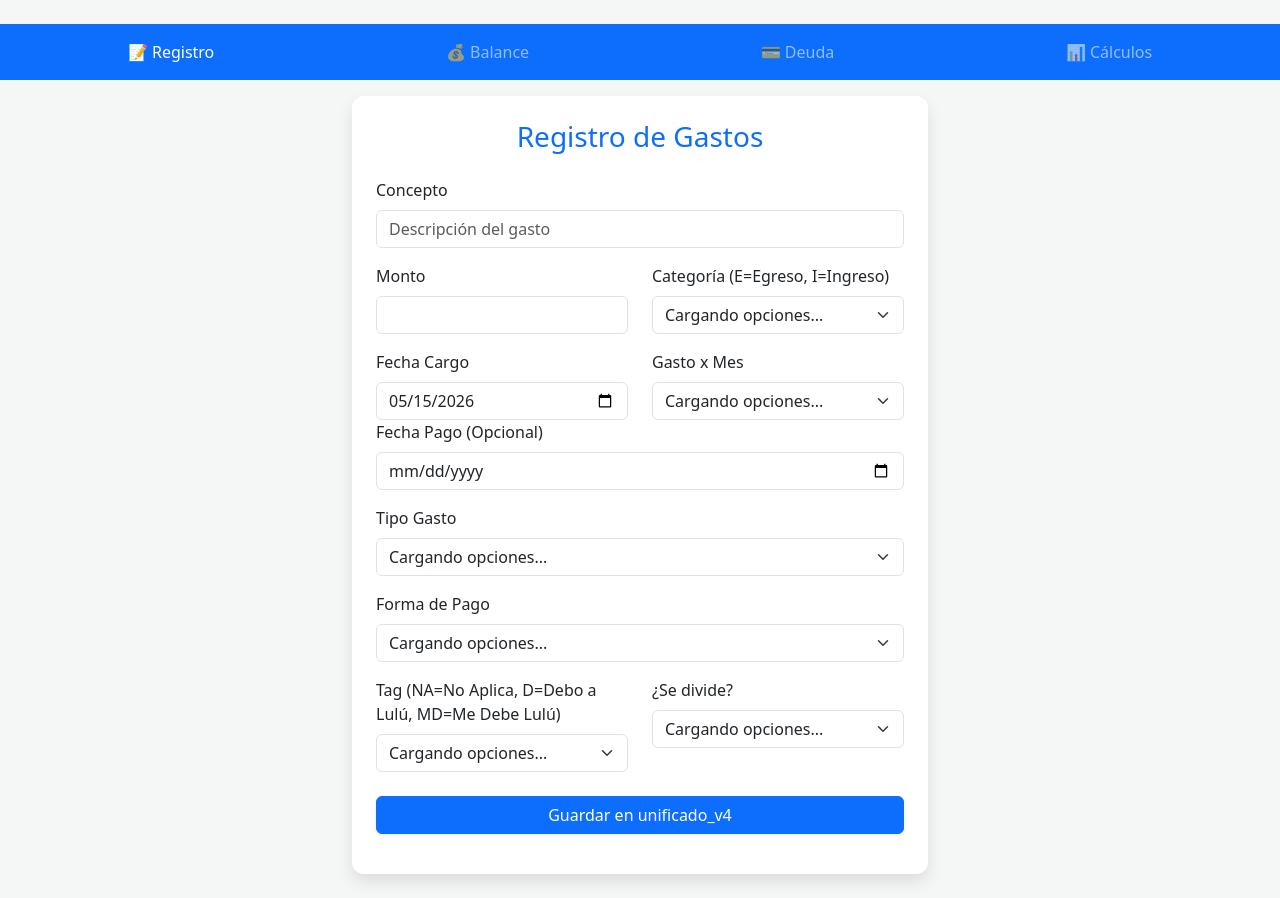
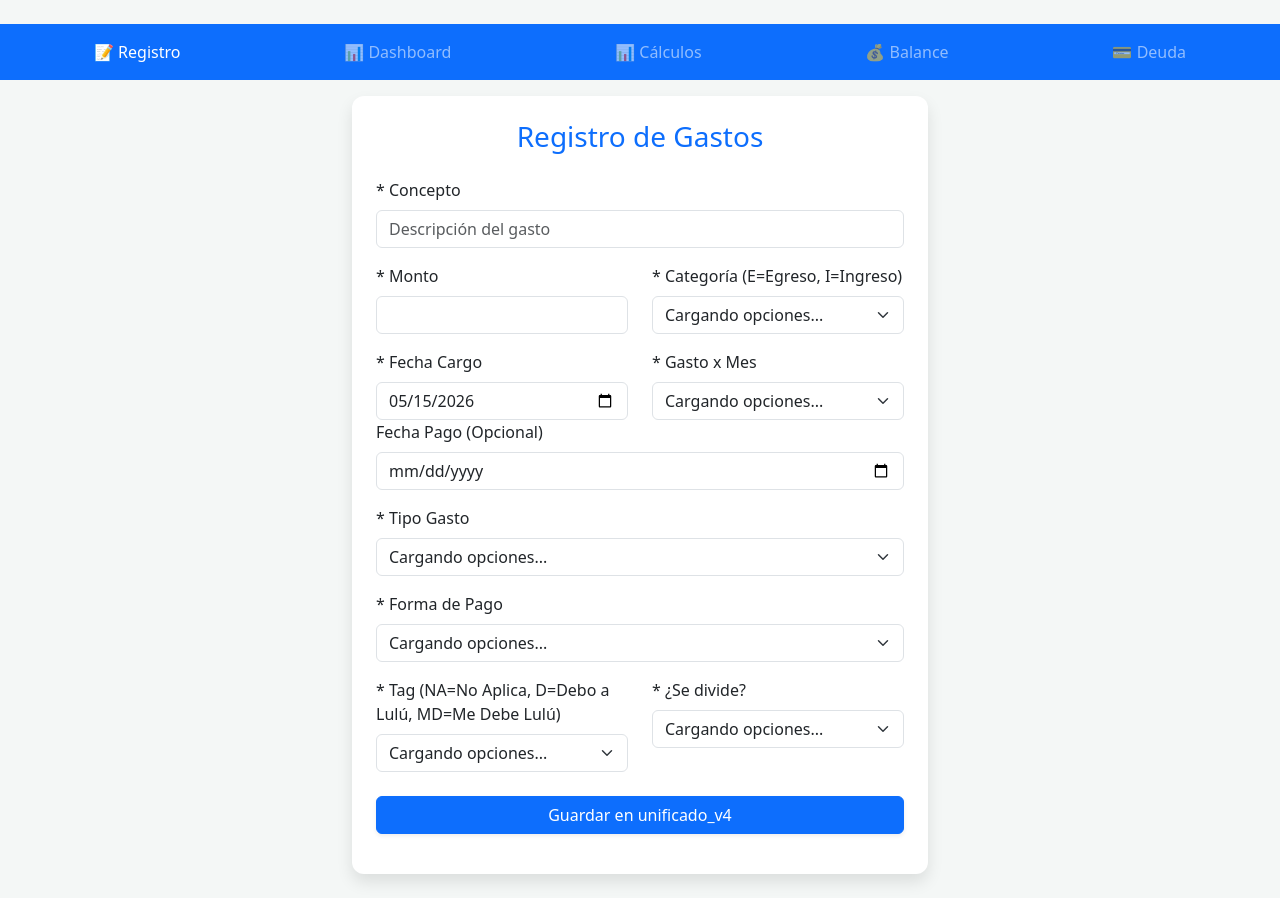
Before and after one commit to JFRG28/dashboard_gastos, a website: page src/index.html.html in a window 1280 px wide. Drawn offline with nearby package versions, Linux system fonts and the light colour scheme.

Commit message:
Add navigation links for Dashboard and Calculations; update form labels to indicate required fields

```diff
--- a/src/index.html.html
+++ b/src/index.html.html
@@ -14,9 +14,11 @@
     <div class="container-fluid">
       <div class="navbar-nav w-100 justify-content-around">
         <a class="nav-link active" onclick="nav('registro', this)">📝 Registro</a>
+        <a class="nav-link" onclick="nav('unificado_v4', this)">📊 Dashboard</a>
+        <a class="nav-link" onclick="nav('cálculos', this)">📊 Cálculos</a>
         <a class="nav-link" onclick="nav('balance', this)">💰 Balance</a>
         <a class="nav-link" onclick="nav('deuda', this)">💳 Deuda</a>
-        <a class="nav-link" onclick="nav('cálculos', this)">📊 Cálculos</a>
+
       </div>
     </div>
   </nav>
@@ -29,17 +31,17 @@
       <form id="mainForm">
 
         <div class="mb-3">
-          <label class="form-label font-weight-bold">Concepto</label>
+          <label class="form-label font-weight-bold">* Concepto</label>
           <input type="text" name="concepto" class="form-control" placeholder="Descripción del gasto" required>
         </div>
 
         <div class="row mb-3">
           <div class="col">
-            <label class="form-label">Monto</label>
+            <label class="form-label">* Monto</label>
             <input type="number" step="0.01" name="monto" class="form-control" required>
           </div>
           <div class="col">
-            <label class="form-label">Categoría (E=Egreso, I=Ingreso)</label>
+            <label class="form-label">* Categoría (E=Egreso, I=Ingreso)</label>
             <select name="categoria" id="categoria" class="form-select">
               <option value="">Cargando opciones...</option>
             </select>
@@ -48,11 +50,11 @@
 
         <div class="row mb-3">
           <div class="col-6">
-            <label class="form-label">Fecha Cargo</label>
+            <label class="form-label">* Fecha Cargo</label>
             <input type="date" name="fecha_cargo" id="fecha_cargo" class="form-control" required>
           </div>
           <div class="col-6">
-            <label class="form-label">Gasto x Mes</label>
+            <label class="form-label">* Gasto x Mes</label>
             <select name="gasto_x_mes" id="gasto_x_mes" class="form-select">
               <option value="">Cargando opciones...</option>
             </select>
@@ -65,7 +67,7 @@
 
         <div class="row mb-3">
           <div class="col">
-            <label class="form-label">Tipo Gasto</label>
+            <label class="form-label">* Tipo Gasto</label>
             <select name="tipo_gasto" id="tipo_gasto" class="form-select" onchange="toggleMensualidades()">
               <option value="">Cargando opciones...</option>
             </select>
@@ -74,17 +76,17 @@
 
         <div id="mensualidadesGroup" class="row mb-3 hidden-field">
           <div class="col">
-            <label class="form-label">Mes Actual (#)</label>
+            <label class="form-label">* Mes Actual (#)</label>
             <input type="number" name="no_mens" class="form-control" value="1" min="1" max="48">
           </div>
           <div class="col">
-            <label class="form-label">Total Meses</label>
+            <label class="form-label">* Total Meses</label>
             <input type="number" name="total_meses" class="form-control" value="1" min="1" max="48">
           </div>
         </div>
 
         <div class="mb-3">
-          <label class="form-label">Forma de Pago</label>
+          <label class="form-label">* Forma de Pago</label>
           <select name="forma_pago" id="forma_pago" class="form-select">
             <option value="">Cargando opciones...</option>
           </select>
@@ -92,13 +94,13 @@
 
         <div class="row mb-4">
           <div class="col">
-            <label class="form-label">Tag (NA=No Aplica, D=Debo a Lulú, MD=Me Debe Lulú)</label>
+            <label class="form-label">* Tag (NA=No Aplica, D=Debo a Lulú, MD=Me Debe Lulú)</label>
             <select name="tag" id="tag" class="form-select">
               <option value="">Cargando opciones...</option>
             </select>
           </div>
           <div class="col">
-            <label class="form-label">¿Se divide?</label>
+            <label class="form-label">* ¿Se divide?</label>
             <select name="se_divide" id="se_divide" class="form-select">
               <option value="">Cargando opciones...</option>
             </select>
@@ -114,16 +116,20 @@
       </div>
     </div>
 
+    <div id="sec-unificado_v4" class="content-section d-none">
+      <div class="table-container" id="tab-unificado_v4"></div>
+    </div>
+
+    <div id="sec-cálculos" class="content-section d-none">
+      <div class="table-container" id="tab-cálculos"></div>
+    </div>
+
     <div id="sec-balance" class="content-section d-none">
       <div class="table-container" id="tab-balance"></div>
     </div>
 
     <div id="sec-deuda" class="content-section d-none">
       <div class="table-container" id="tab-deuda"></div>
-    </div>
-
-    <div id="sec-cálculos" class="content-section d-none">
-      <div class="table-container" id="tab-cálculos"></div>
     </div>
   </div>
 
```
